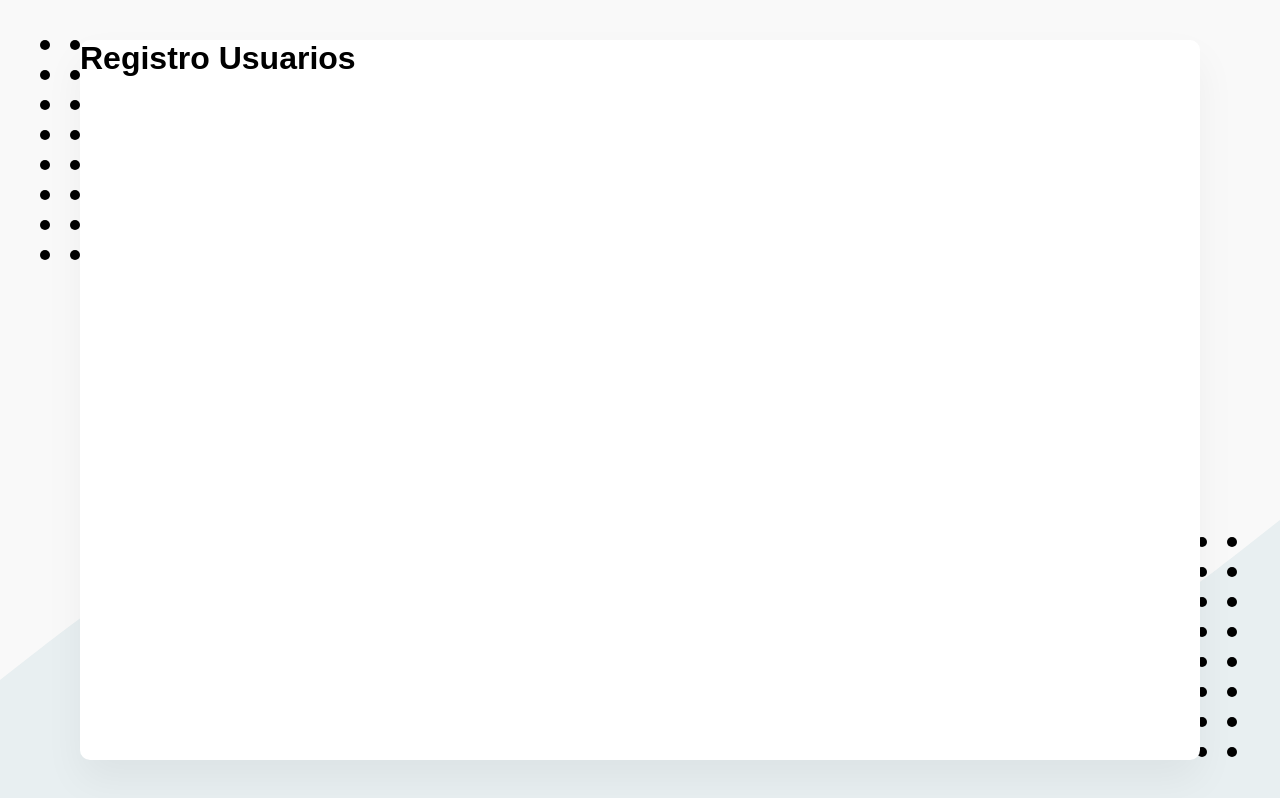
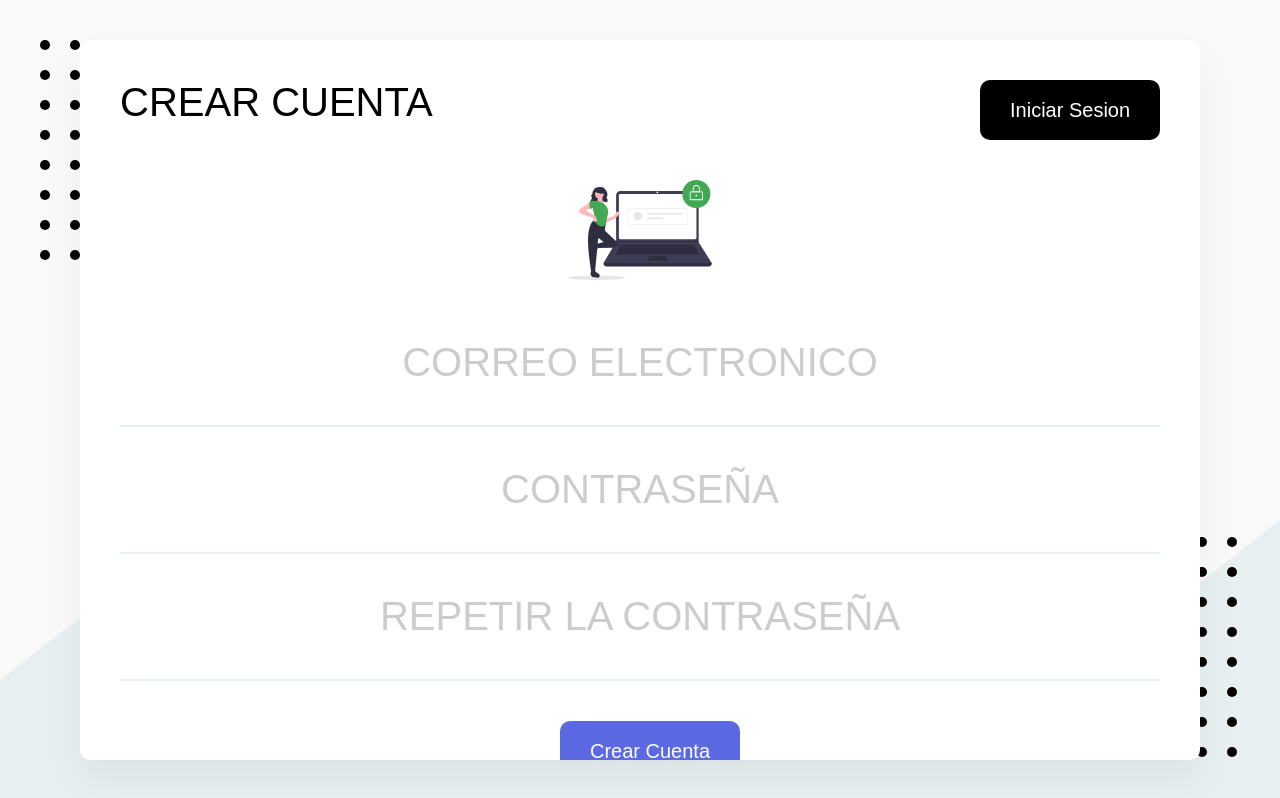
Before and after one commit to mapper895/expenses_list_app, a React (Create React App) app: page /crear-cuenta in a window 1280 px wide. Built offline with nearby package versions, Linux system fonts and the light colour scheme; what webfontloader would draw is missing.

Commit message:
6. Sign Up Section

```diff
--- a/src/components/SignUp.js
+++ b/src/components/SignUp.js
@@ -1,7 +1,50 @@
 import React from "react";
+import { Helmet } from "react-helmet";
+import { Header, Title, HeaderContainer } from "../elements/Header";
+import { Boton } from "../elements/Boton";
+import { Form, Input, BotonContainer } from "../elements/FormElements";
+import { ReactComponent as SvgLogin } from "../img/registro.svg";
+import styled from "styled-components";
 
 const SignUp = () => {
-  return <h1>Registro Usuarios</h1>;
+  return (
+    <>
+      <Helmet>
+        <title>Crear cuenta</title>
+      </Helmet>
+
+      <Header>
+        <HeaderContainer>
+          <Title>Crear Cuenta</Title>
+          <div>
+            <Boton to="/iniciar-sesion">Iniciar Sesion</Boton>
+          </div>
+        </HeaderContainer>
+      </Header>
+
+      <Form>
+        <Svg />
+        <Input type="email" name="email" placeholder="Correo Electronico" />
+        <Input type="password" name="password" placeholder="Contraseña" />
+        <Input
+          type="password"
+          name="password2"
+          placeholder="Repetir la contraseña"
+        />
+      </Form>
+      <BotonContainer>
+        <Boton as="button" primary type="submit">
+          Crear Cuenta
+        </Boton>
+      </BotonContainer>
+    </>
+  );
 };
 
+const Svg = styled(SvgLogin)`
+  width: 100%;
+  max-height: 6.25rem; /* 100px */
+  margin-bottom: 1.25rem; /* 20px */
+`;
+
 export default SignUp;
--- /dev/null
+++ b/src/elements/FormElements.js
@@ -0,0 +1,65 @@
+import styled from "styled-components";
+import { theme } from "../theme";
+
+export const FilterContainer = styled.div`
+  display: flex;
+  justify-content: space-between;
+  margin-bottom: 1.87rem; /* 30px */
+
+  @media (max-width: 60rem) {
+    /* 950px */
+    flex-direction: column;
+
+    & > * {
+      width: 100%;
+      margin-bottom: 0.62rem; /* 10px */
+    }
+  }
+`;
+
+export const Form = styled.form`
+  padding: 0 2.5rem; /* 40px */
+
+  height: 100%;
+  display: flex;
+  flex-direction: column;
+  justify-content: space-around;
+  input {
+    width: 100%;
+    text-align: center;
+    padding: 2.5rem 0;
+    font-family: "Work Sans", sans-serif;
+    &::placeholder {
+      color: rgba(0, 0, 0, 0.2);
+    }
+  }
+
+  @media (max-width: 60rem) {
+    /* 950px */
+    justify-content: start;
+  }
+`;
+
+export const Input = styled.input`
+  font-size: 2.5rem; /* 40px */
+  text-transform: uppercase;
+  border: none;
+  border-bottom: 2px solid ${theme.lightGrey};
+  outline: none;
+
+  @media (max-width: 60rem) {
+    /* 950px */
+    font-size: 2.2rem; /* 24px */
+  }
+`;
+
+export const BigInput = styled(Input)`
+  font-size: 4.37rem; /* 70px */
+  font-weight: bold;
+`;
+
+export const BotonContainer = styled.div`
+  display: flex;
+  justify-content: center;
+  margin: 2.5rem 0; /* 40px */
+`;
--- /dev/null
+++ b/src/theme.js
@@ -0,0 +1,10 @@
+export const theme = {
+  background: "#F9F9F9",
+  primaryColor: "#5B69E2",
+  secundaryColor: "#000",
+  green: "#43A854",
+  red: "#E34747",
+  lightGrey: "#E8EFF1",
+  lightGrey2: "#CBDDE2",
+  lightBlue: "#8792F1",
+};
```
Also changed, not shown: 1 other file (tests, documents, lock files or other folders).
